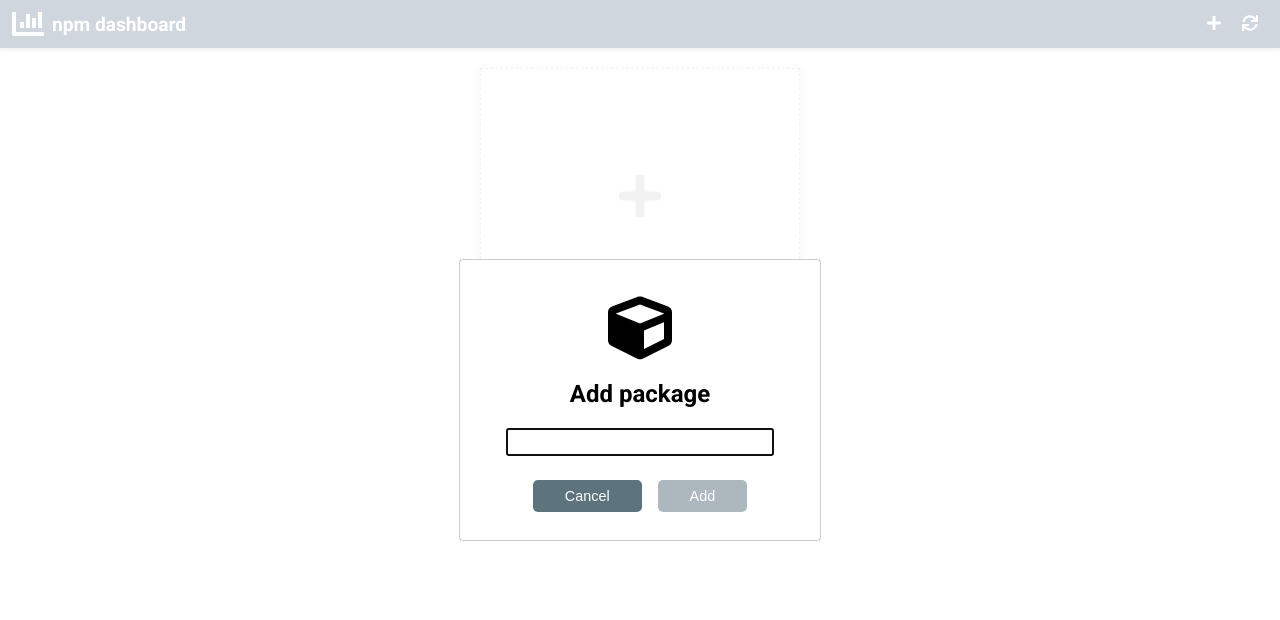
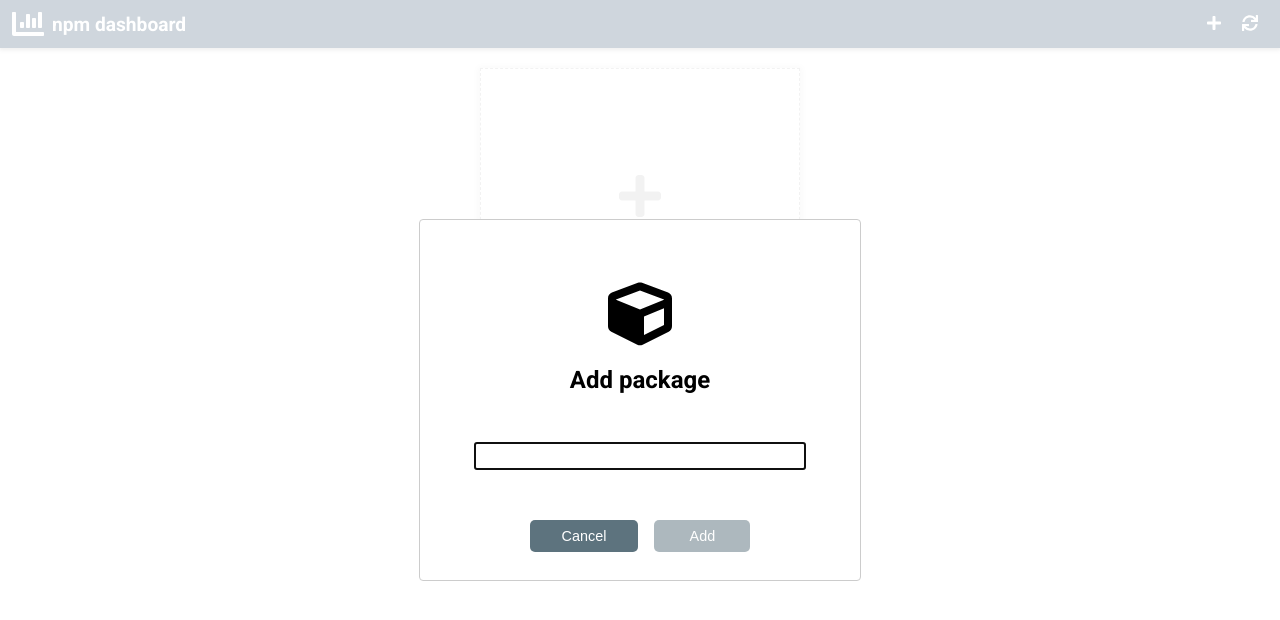
Before and after one commit to joeattardi/npm-dashboard, a React (Create React App) app: page / in a window 1280 px wide. Both pictures are taken after a click on the button 1214 px from the left and 24 px from the top of the page. Shown: the top 620 px of the page. Built offline with nearby package versions, Linux system fonts and the light colour scheme.

Commit message:
Add validation of adding packages

```diff
--- a/src/AddModal.js
+++ b/src/AddModal.js
@@ -1,23 +1,65 @@
-import React, { useState } from 'react';
+import React, { useState, useRef } from 'react';
 
-import { faCube } from '@fortawesome/free-solid-svg-icons';
+import { faCube, faCheck } from '@fortawesome/free-solid-svg-icons';
 import { FontAwesomeIcon } from '@fortawesome/react-fontawesome';
+import Loader from 'react-loader-spinner';
+
+import { packageExists } from './apiClient';
 
 import Modal from './Modal';
 
 import styles from './AddModal.module.scss';
 
-export default function AddModal({ isOpen, onClose, onAdd }) {
+export default function AddModal({ isOpen, onClose, onAdd, packages }) {
+  const [isLoading, setLoading] = useState(false);
   const [pkg, setPkg] = useState('');
+  const [error, setError] = useState(null);
+  const [icon, setIcon] = useState(faCube);
+  const [iconClasses, setIconClasses] = useState(styles.icon);
+
+  const inputField = useRef();
 
   function close() {
     onClose();
-    setPkg('');
+    setTimeout(() => {
+      setPkg('');
+      setError(null);
+      setLoading(false);
+      setIcon(faCube);
+      setIconClasses(styles.icon);
+    }, 250);
   }
 
-  function add() {
-    onAdd(pkg);
-    close();
+  async function validate() {
+    if (packages.indexOf(pkg) >= 0) {
+      return `Package "${pkg}" already exists in the dashboard`;
+    }
+
+    const result = await packageExists(pkg);
+    if (!result) {
+      return `Package "${pkg}" not found`;
+    }
+  }
+
+  async function add() {
+    setLoading(true);
+    const errorMessage = await validate();
+    if (errorMessage) {
+      setLoading(false);
+      setError(errorMessage);
+      setPkg('');
+      inputField.current.focus();
+    } else {
+      setIconClasses(`${styles.icon} ${styles.hide}`);
+      setTimeout(() => {
+        setIcon(faCheck);
+        setIconClasses(`${styles.icon} ${styles.success}`);
+        setTimeout(() => {
+          onAdd(pkg);
+          close();
+        }, 500);
+      }, 500);
+    }
   }
 
   function onChangePackage(event) {
@@ -34,19 +76,31 @@ export default function AddModal({ isOpen, onClose, onAdd }) {
     <Modal
       isOpen={isOpen}
       onClose={close}
-      width="20rem"
-      height="15rem"
+      width="25rem"
+      height="20rem"
       buttons={
         <>
           <button onClick={onClose}>Cancel</button>
-          <button disabled={!pkg} onClick={add}>Add</button>
+          <button
+            disabled={!pkg || isLoading}
+            onClick={add}
+            style={{ width: '6rem' }}
+          >
+            {isLoading ? (
+              <Loader height={13} width={13} color="#FFFFFF" type="Oval" />
+            ) : (
+              <span>Add</span>
+            )}
+          </button>
         </>
       }
     >
-      <FontAwesomeIcon icon={faCube} size="4x" />
+      <div className={iconClasses}><FontAwesomeIcon icon={icon} size="4x" /></div>
       <h2>Add package</h2>
+      <p className={styles.error}>{error ? error : <span>&nbsp;</span>}</p>
       <input
         autoFocus
+        ref={inputField}
         id={styles['package-input']}
         type="text"
         value={pkg}
--- a/src/AddModal.module.scss
+++ b/src/AddModal.module.scss
@@ -1,5 +1,27 @@
+@import './styles/variables';
+
 #package-input {
   font-size: 0.9rem;
   width: 80%;
   padding: 0.25rem;
 }
+
+.error {
+  color: $status-red;
+  font-size: 0.8rem;
+  margin-top: 0;
+  text-align: center;
+}
+
+.icon {
+  opacity: 1;
+  transition: opacity 0.5s;
+}
+
+.icon.success {
+  color: green;
+}
+
+.icon.hide {
+  opacity: 0;
+}
--- a/src/App.js
+++ b/src/App.js
@@ -120,6 +120,7 @@ function App() {
         isOpen={showAddModal}
         onClose={() => setShowAddModal(false)}
         onAdd={addPackage}
+        packages={packages}
       />
     </>
   );
--- a/src/LoadingMessage.js
+++ b/src/LoadingMessage.js
@@ -1,6 +1,6 @@
 import React from 'react';
 
-import Loader from 'react-loader-spinner'
+import Loader from 'react-loader-spinner';
 
 import styles from './LoadingMessage.module.scss';
 
--- a/src/apiClient.js
+++ b/src/apiClient.js
@@ -28,3 +28,8 @@ export async function getDownloadStatistics(packages) {
 
   return downloads;
 }
+
+export async function packageExists(pkg) {
+  const response = await fetch(`https://api.npmjs.org/downloads/point/last-day/${pkg}`);
+  return response.status !== 404;
+}
```
